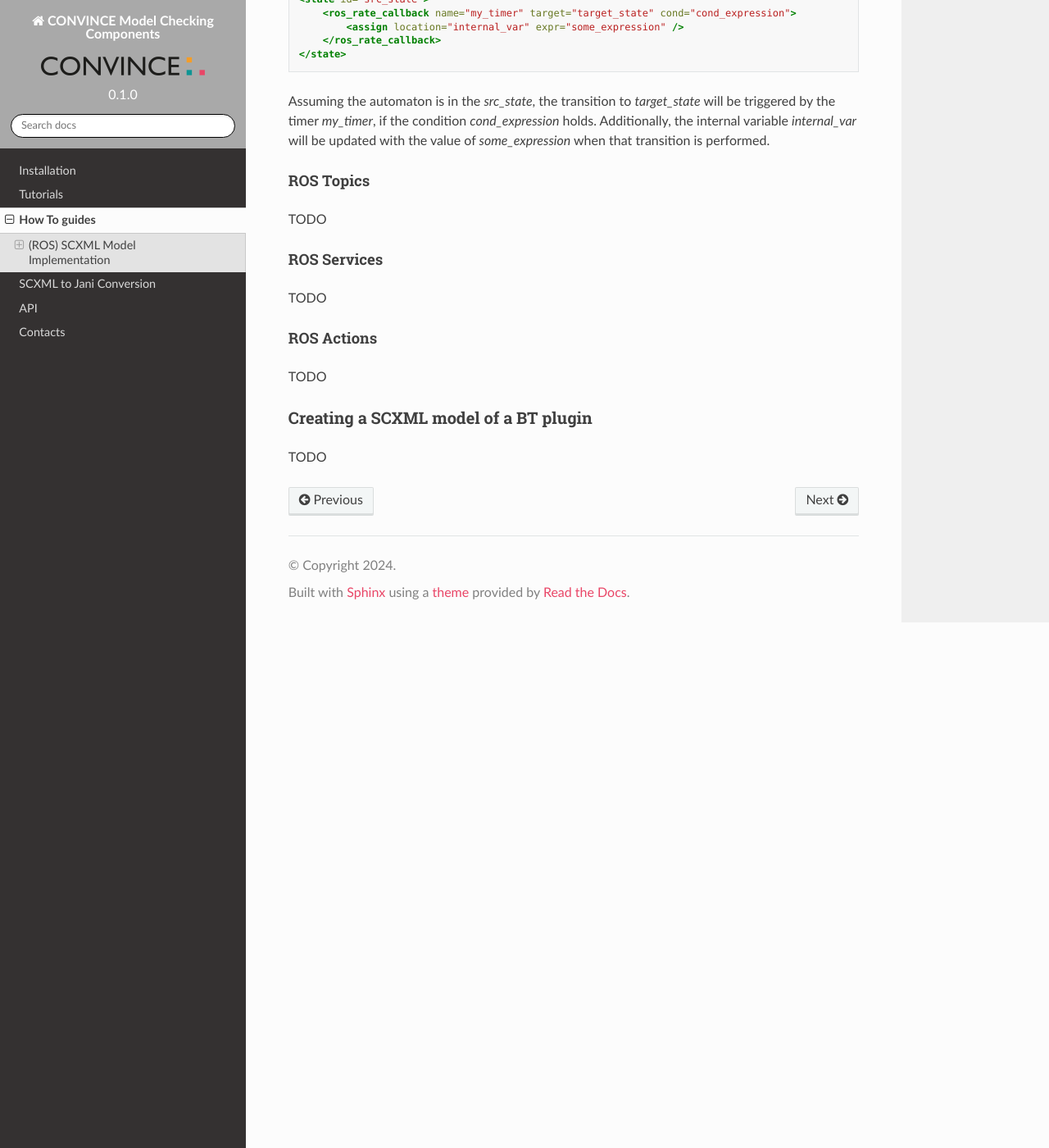
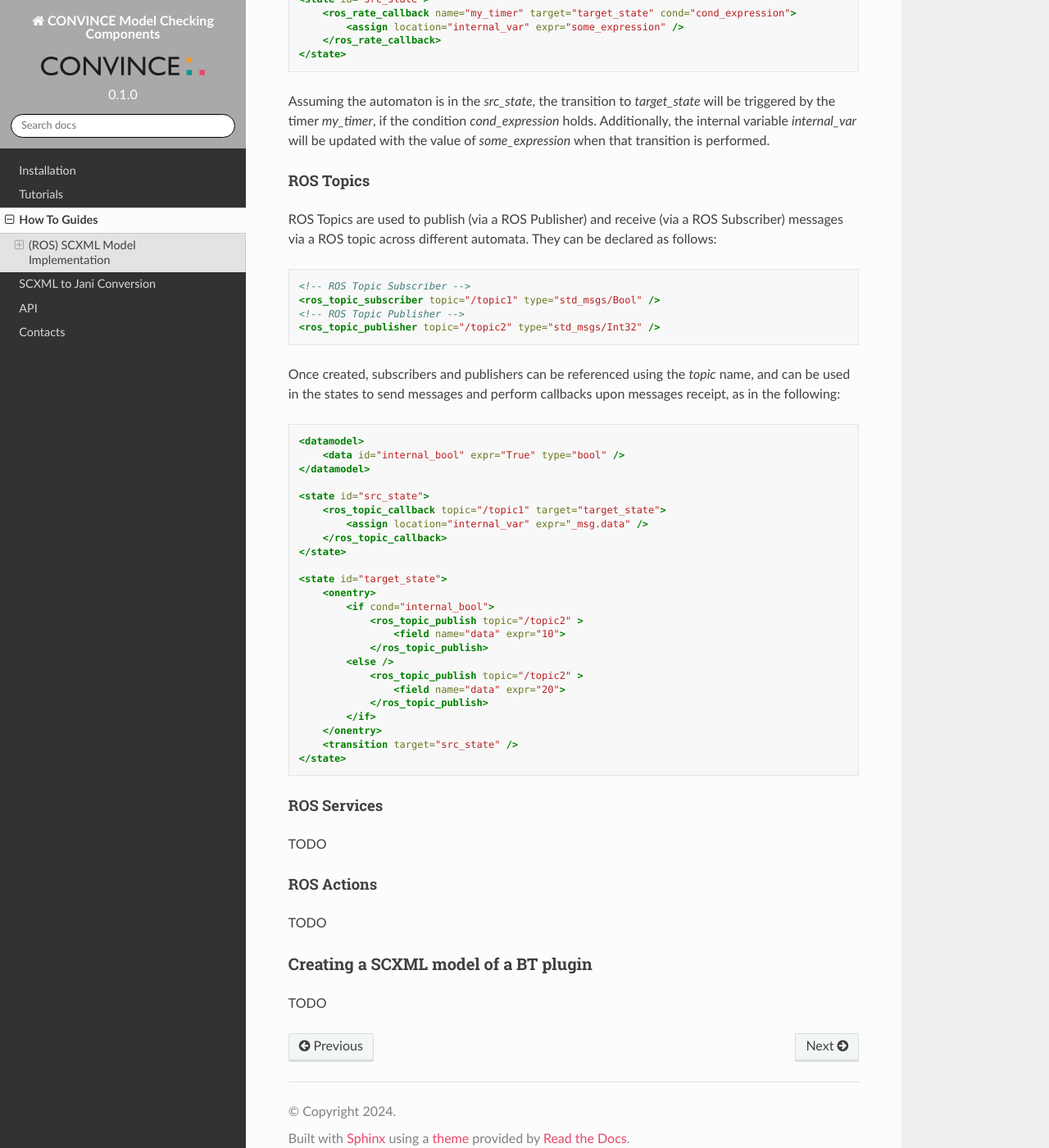
Before and after one commit to convince-project/AS2FM, a Sphinx documentation site: the page built from docs/source/howto.rst, in a window 1280 px wide and 1400 px high, scrolled down 1799 px. Shown: the whole window at 82% size. Built offline with Sphinx 7.4.7 and the Read the Docs theme 2.0.0, drawn with Linux system fonts in a browser that asks for light colours; some of the changed text lies outside the part shown.

Commit message:
Topics docu
Signed-off-by: Marco Lampacrescia <marco.lampacrescia@de.bosch.com>

```diff
--- a/docs/source/howto.rst
+++ b/docs/source/howto.rst
@@ -1,4 +1,4 @@
-How To guides
+How To Guides
 =============
 
 
@@ -18,7 +18,7 @@ A simple, exemplary SCXML model is shown below:
 
     <scxml xmlns="http://www.w3.org/2005/07/scxml" version="1.0" initial="s0">
         <datamodel>
-            <data id="counter" expr="0"/>
+            <data id="counter" expr="0" type="int16"/>
         </datamodel>
         <state id="s0">
             <transition event="e1" target="s1">
@@ -57,13 +57,15 @@ Creating a SCXML model of a ROS node
 
 In AS2FM, we extended the SCXML language with some additional functionalities, to support the following ROS specific features:
 
-* **ROS Timers**: to schedule events at a specific rate
-* **ROS Topics**: to publish-receive messages via a ROS topic
-* **ROS Services**: to call a ROS service and implement service servers
-* **ROS Actions**: to call a ROS action and implement action servers (under development)
+* :ref:`ROS Timers <ros_timers>`: to schedule events at a specific rate
+* :ref:`ROS Topics <ros_topics>`: to publish-receive messages via a ROS topic
+* :ref:`ROS Services <ros_services>`: to call a ROS service and implement service servers
+* :ref:`ROS Actions <ros_actions>`: to call a ROS action and implement action servers (under development)
 
 All functionalities require the interface to be declared before being used, similarly to variables in the SCXML datamodel.
 
+
+.. _ros_timers:
 
 ROS Timers
 ___________
@@ -90,17 +92,59 @@ Assuming the automaton is in the `src_state`, the transition to `target_state` w
 Additionally, the internal variable `internal_var` will be updated with the value of `some_expression` when that transition is performed.
 
 
+.. _ros_topics:
+
 ROS Topics
 ___________
 
-TODO
+ROS Topics are used to publish (via a ROS Publisher) and receive (via a ROS Subscriber) messages via a ROS topic across different automata. They can be declared as follows:
 
+.. code-block:: xml
+
+    <!-- ROS Topic Subscriber -->
+    <ros_topic_subscriber topic="/topic1" type="std_msgs/Bool" />
+    <!-- ROS Topic Publisher -->
+    <ros_topic_publisher topic="/topic2" type="std_msgs/Int32" />
+
+Once created, subscribers and publishers can be referenced using the `topic` name, and can be used in the states to send messages and perform callbacks upon messages receipt, as in the following:
+
+.. code-block:: xml
+
+    <datamodel>
+        <data id="internal_bool" expr="True" type="bool" />
+    </datamodel>
+
+    <state id="src_state">
+        <ros_topic_callback topic="/topic1" target="target_state">
+            <assign location="internal_var" expr="_msg.data" />
+        </ros_topic_callback>
+    </state>
+
+    <state id="target_state">
+        <onentry>
+            <if cond="internal_bool">
+                <ros_topic_publish topic="/topic2" >
+                    <field name="data" expr="10">
+                </ros_topic_publish>
+            <else />
+                <ros_topic_publish topic="/topic2" >
+                    <field name="data" expr="20">
+                </ros_topic_publish>
+            </if>
+        </onentry>
+        <transition target="src_state" />
+    </state>
+
+
+.. _ros_services:
 
 ROS Services
 ____________
 
 TODO
 
+
+.. _ros_actions:
 
 ROS Actions
 ___________
```
